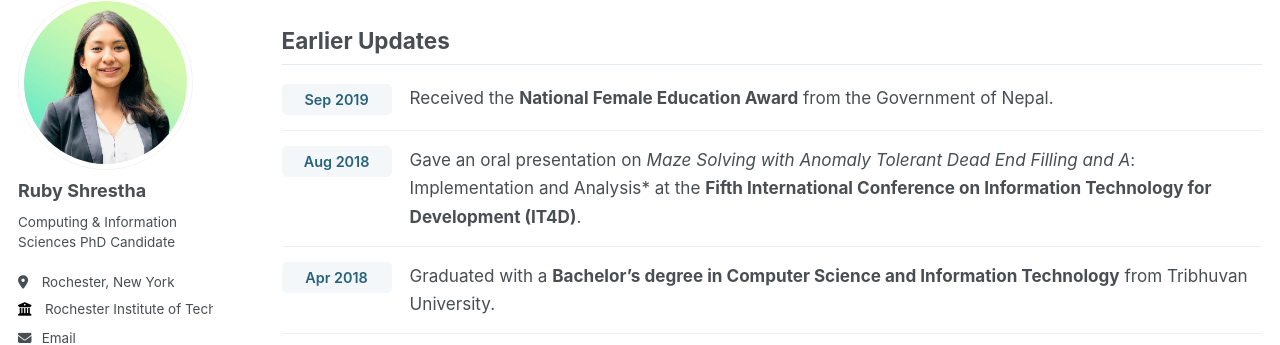
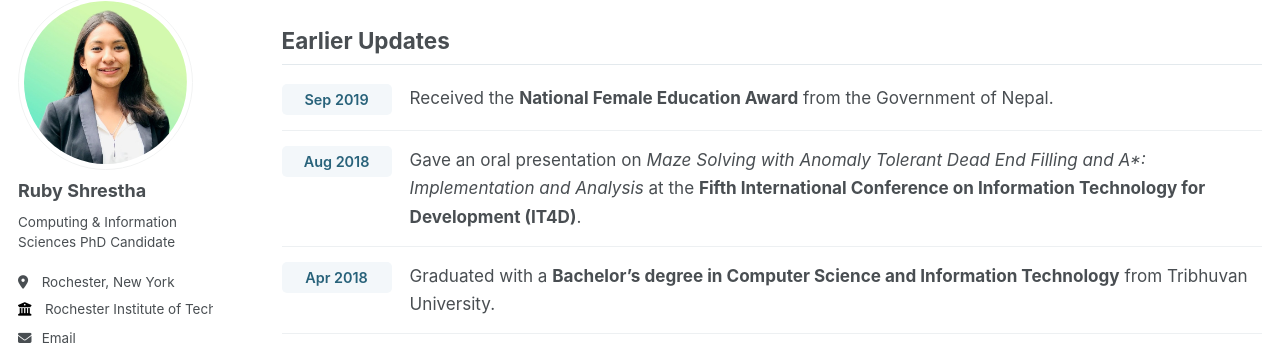
Before and after one commit to ruby-stha/ruby-stha.github.io, a Jekyll site: the page built from _pages/news.md, in a window 1280 px wide and 900 px high, scrolled down 1296 px. Shown: the part 111-456 px from the top of the window. Built offline with Jekyll 4.4.1, drawn with Linux system fonts in a browser that asks for light colours; some web fonts are replaced.

Commit message:
About update

```diff
--- a/_pages/news.md
+++ b/_pages/news.md
@@ -66,7 +66,7 @@ updates:
 - section: Earlier Updates
   year: 2018
   date: Aug 2018
-  text: 'Gave an oral presentation on *Maze Solving with Anomaly Tolerant Dead End Filling and A*: Implementation and Analysis* at the **Fifth International Conference on Information Technology for Development (IT4D)**.'
+  text: 'Gave an oral presentation on *Maze Solving with Anomaly Tolerant Dead End Filling and A\*: Implementation and Analysis* at the **Fifth International Conference on Information Technology for Development (IT4D)**.'
 - section: Earlier Updates
   year: 2018
   date: Apr 2018
```
